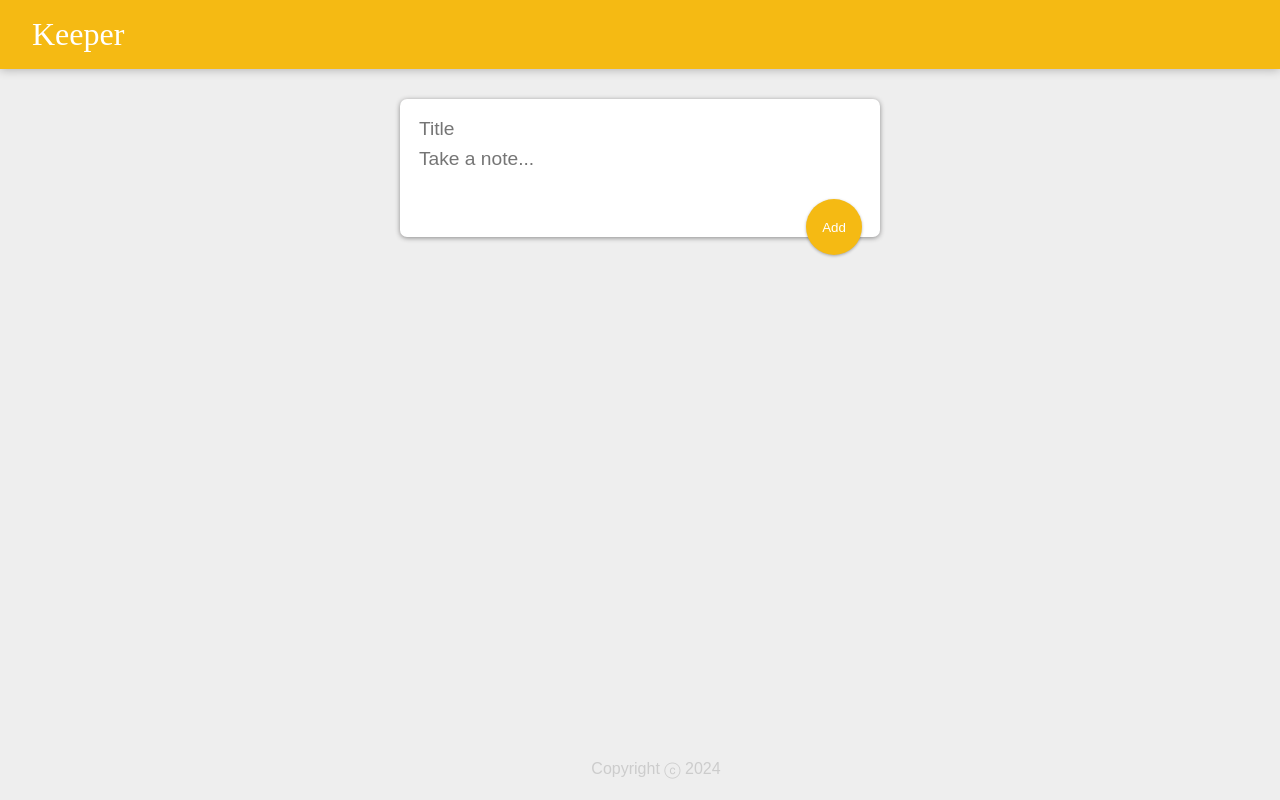
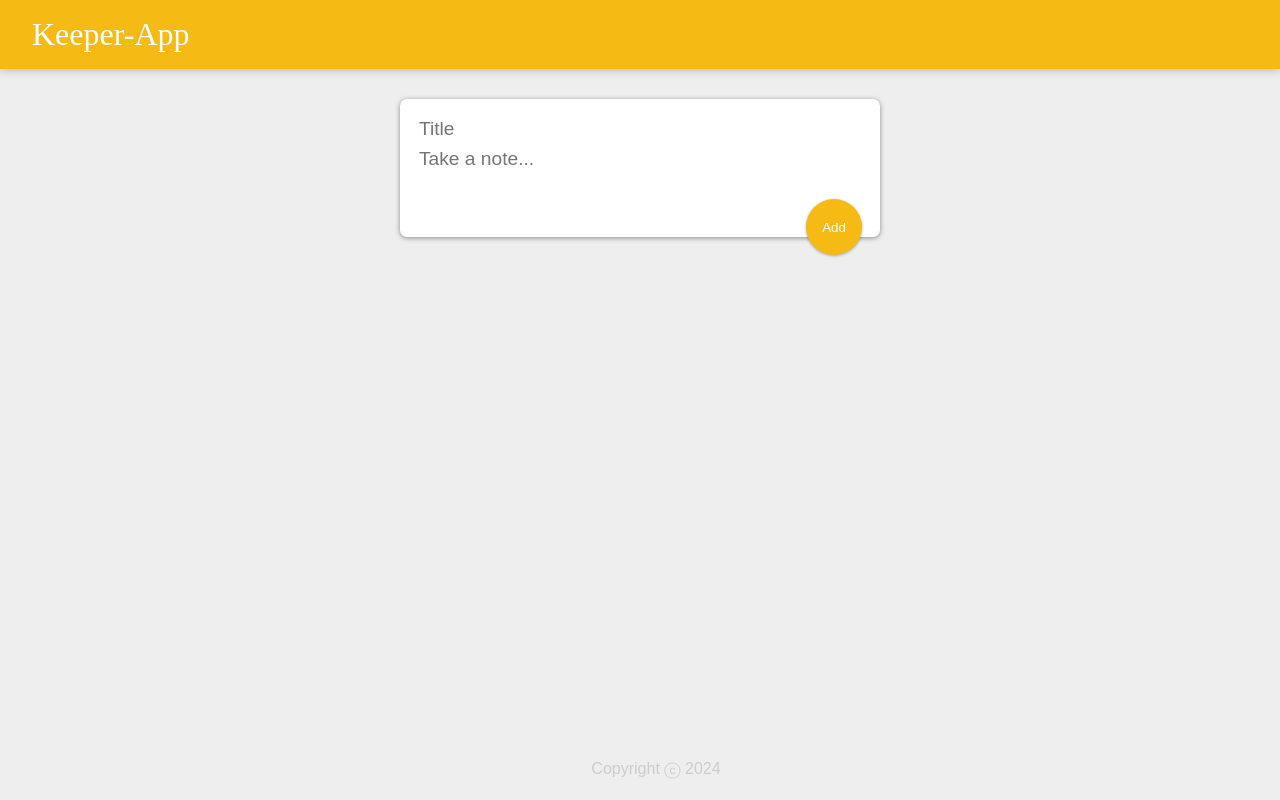
Before and after one commit to Teejay-deen/Keeper-App, a React (Create React App) app: page / in a window 1280 px wide. Built offline with nearby package versions, Linux system fonts and the light colour scheme.

Commit message:
changing the head name

```diff
--- a/src/Components/Header.jsx
+++ b/src/Components/Header.jsx
@@ -3,7 +3,7 @@ import React from "react";
 function Header() {
   return (
     <header>
-      <h1>Keeper</h1>
+      <h1>Keeper-App</h1>
     </header>
   );
 }
```
